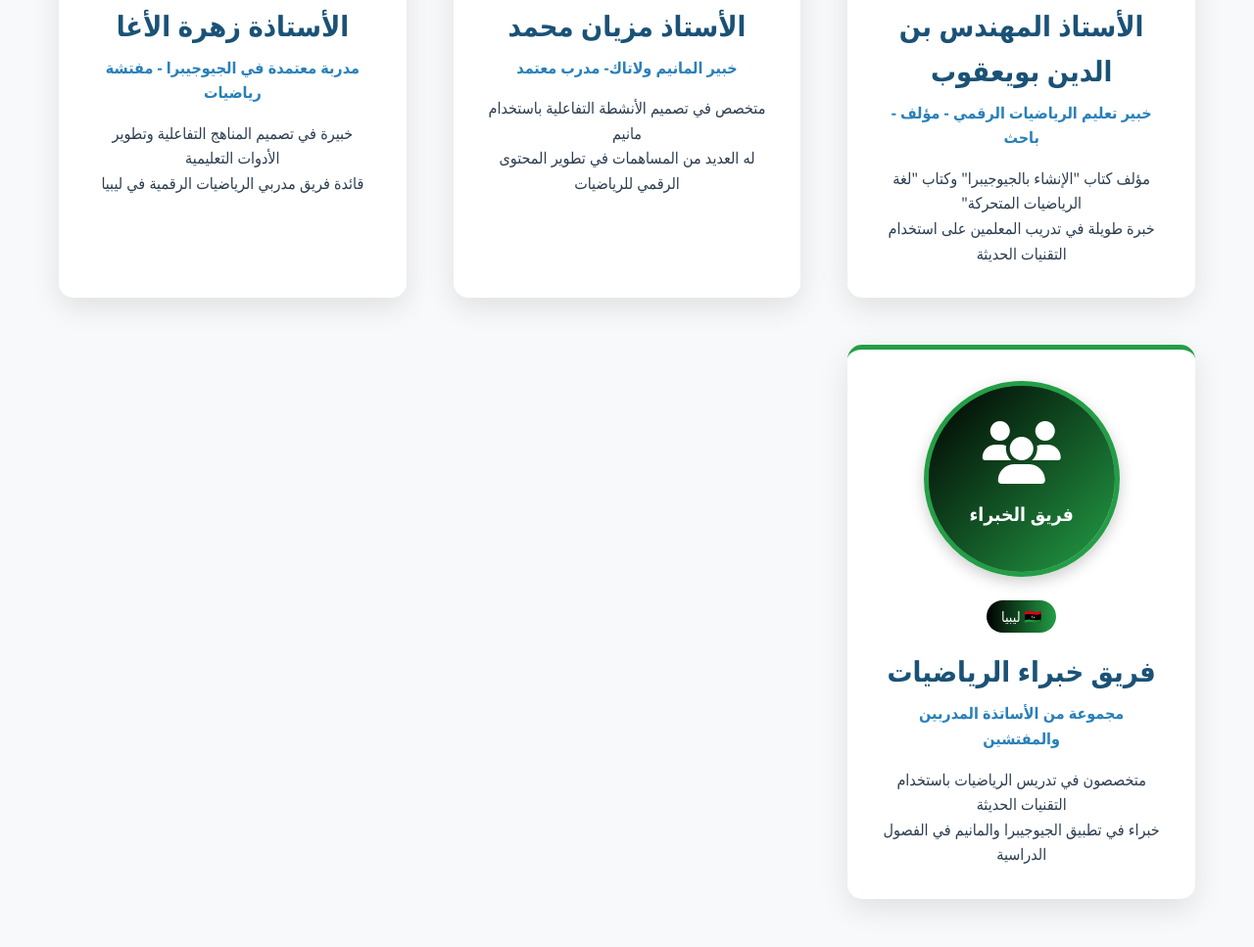
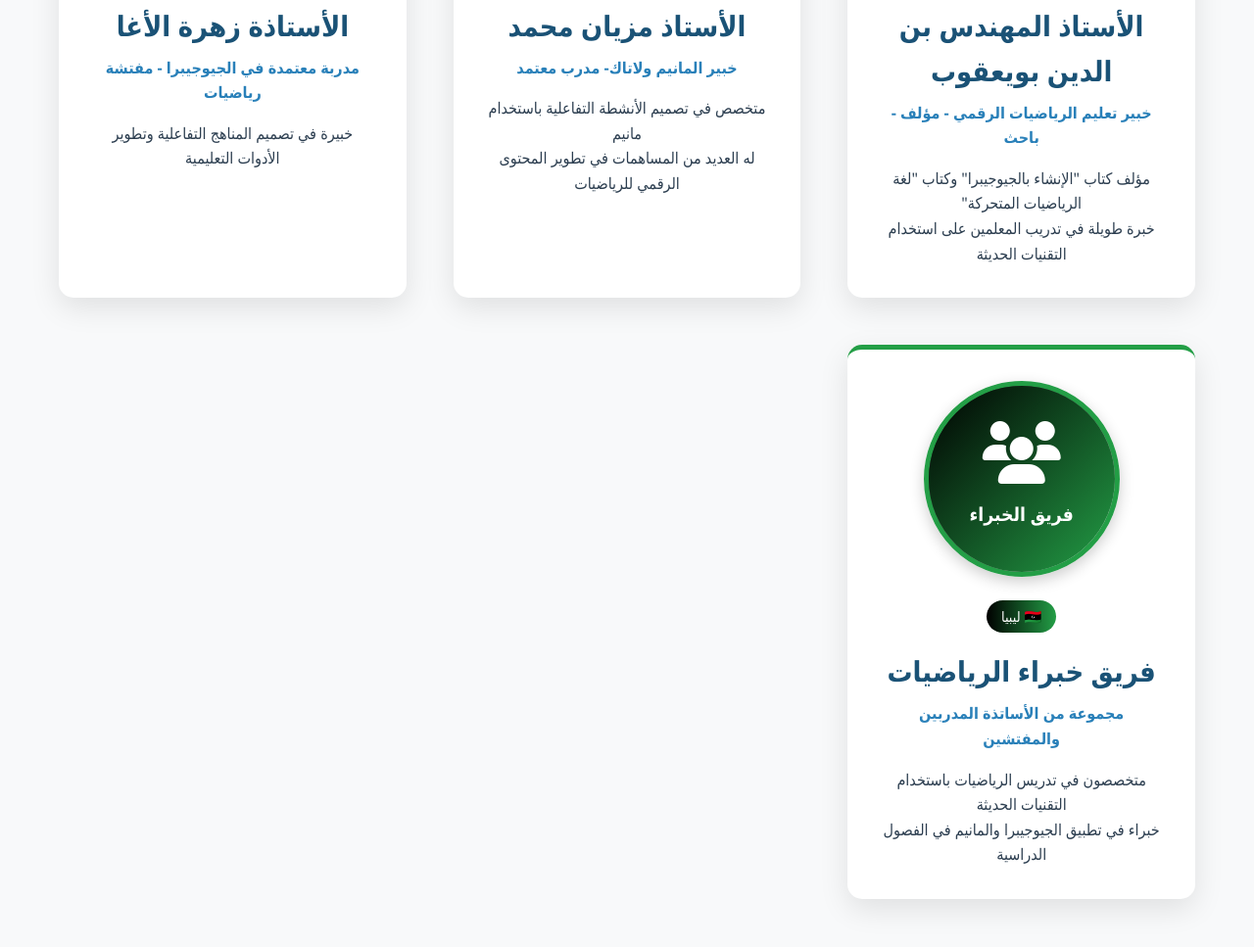
Before and after one commit to beneddine-dotcom/pyg, a plain HTML site: page index.html in a window 1280 px wide. Shown: the part 2032-2999 px from the top of the page at 98% size. Drawn offline with Linux system fonts and the light colour scheme.

Commit message:
Update index.html

```diff
--- a/index.html
+++ b/index.html
@@ -986,7 +986,7 @@
                     <h3>الأستاذة زهرة الأغا</h3>
                     <p class="trainer-title">مدربة معتمدة في الجيوجيبرا - مفتشة رياضيات</p>
                     <p>خبيرة في تصميم المناهج التفاعلية وتطوير الأدوات التعليمية</p>
-                    <p>قائدة فريق مدربي الرياضيات الرقمية في ليبيا</p>
+                    <p></p>
                     <p></p>
                 </div>
 
```
